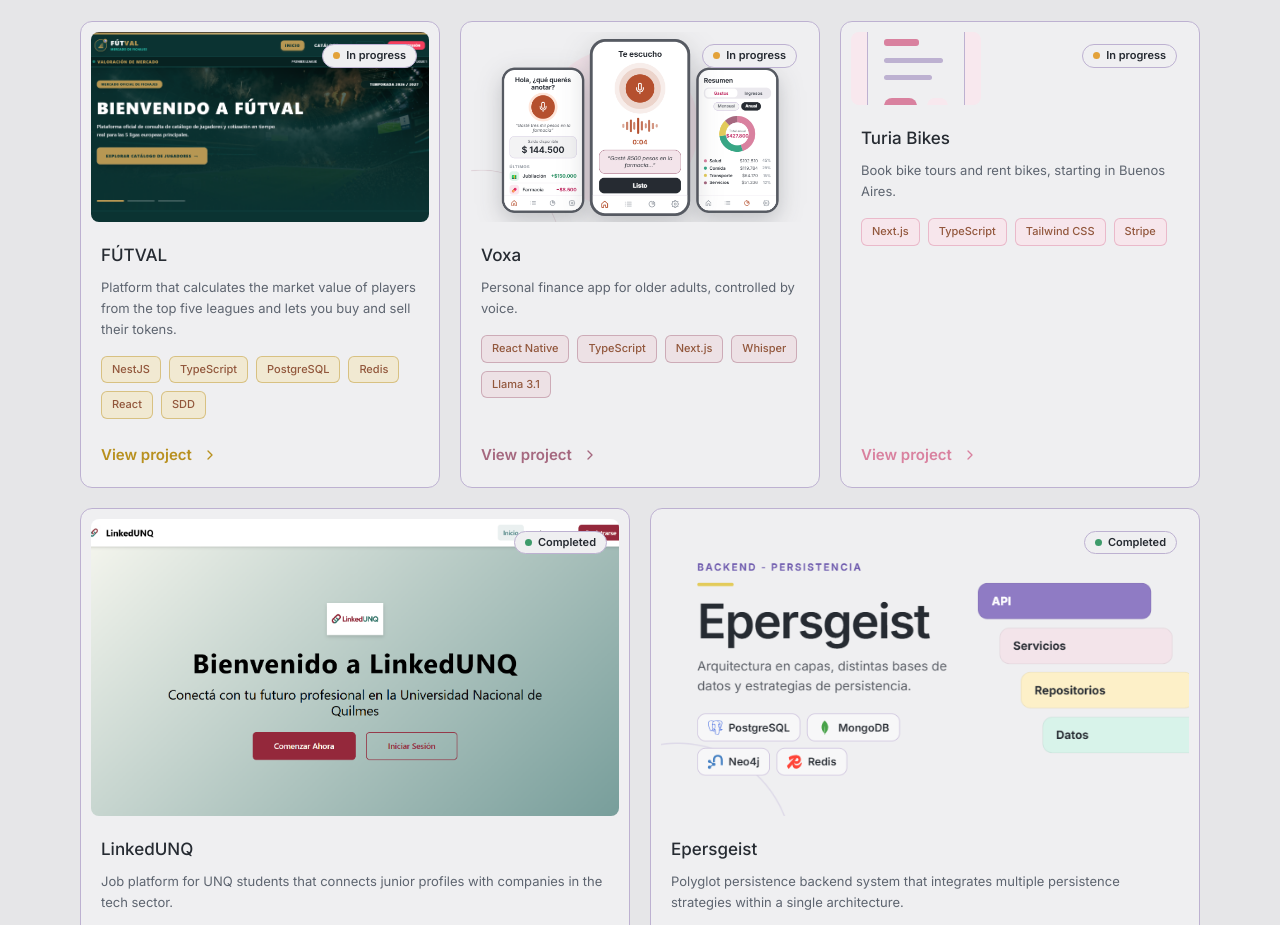
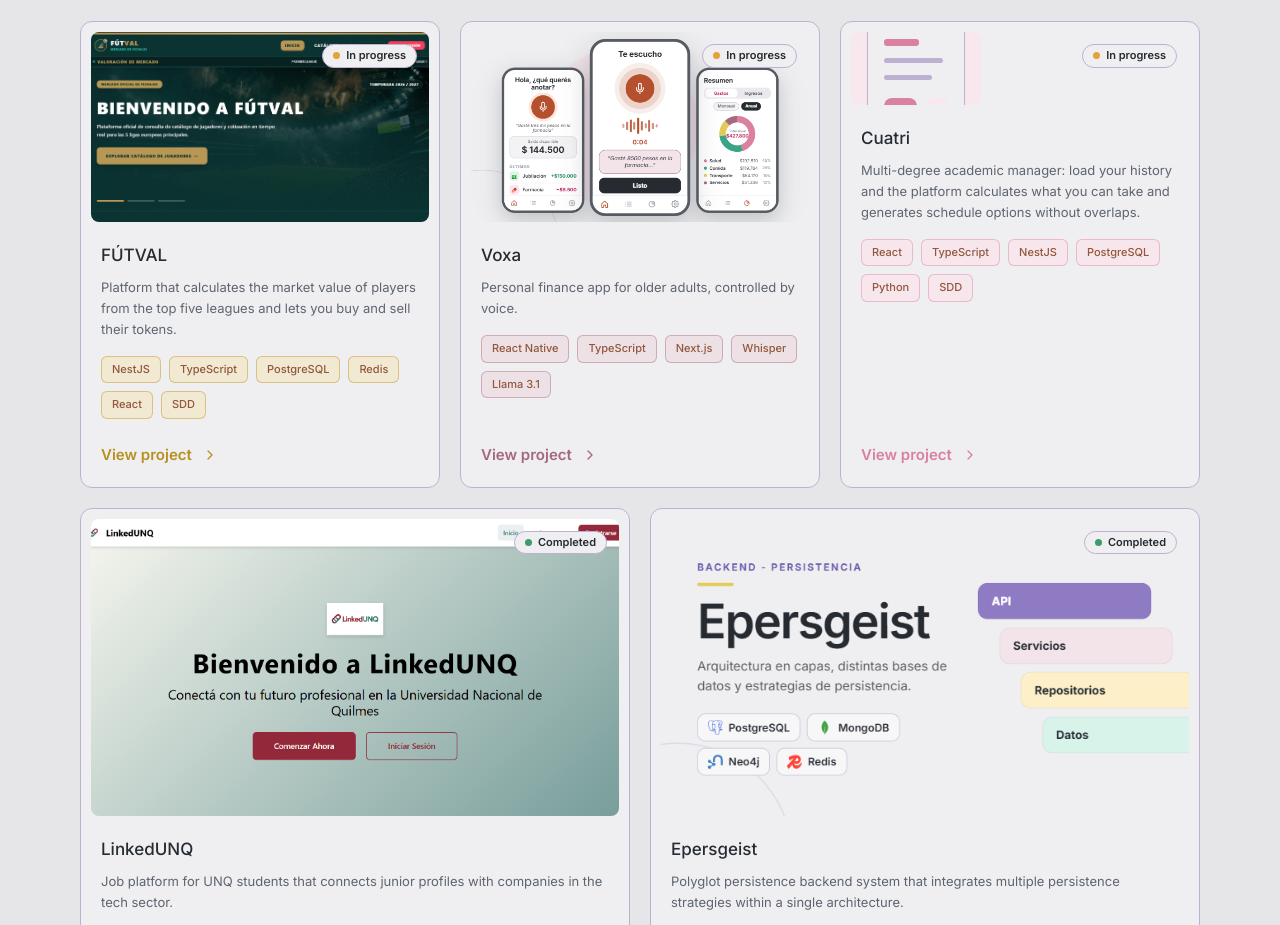
Before and after one commit to luciaviazzo/Portfolio-Lucia-Viazzo, a React (Vite) app: page / in a window 1280 px wide. Shown: the part 780-1705 px from the top of the page. Built offline with nearby package versions, Linux system fonts and the light colour scheme; some icons are missing.

Commit message:
add: cuatri

```diff
--- a/src/data/content.ts
+++ b/src/data/content.ts
@@ -76,9 +76,9 @@ export const projects: Project[] = [
     ],
   },
   {
-    id: 'bike',
+    id: 'cuatri',
     status: 'inProgress',
-    tags: ['Next.js', 'TypeScript', 'Tailwind CSS', 'Stripe'],
+    tags: ['React', 'TypeScript', 'NestJS', 'PostgreSQL', 'Python', 'SDD'],
     accent: '#D9819F',
     year: 2026,
   },
--- a/src/i18n/en.ts
+++ b/src/i18n/en.ts
@@ -98,17 +98,17 @@ export const en: Dict = {
           'Cache with Redis',
         ],
       },
-      bike: {
-        title: 'Turia Bikes',
-        description: 'Book bike tours and rent bikes, starting in Buenos Aires.',
+      cuatri: {
+        title: 'Cuatri',
+        description: 'Multi-degree academic manager: load your history and the platform calculates what you can take and generates schedule options without overlaps.',
         kind: 'Personal project',
-        about:
-          'A marketplace to book bike tours and rent bicycles, starting in Buenos Aires. It comes from my experience working at a bike tours company.',
+        about: 'Multi-degree academic manager: load your history and the platform calculates what you can take and generates schedule options without overlaps.',
         features: [
-          'Bike tour booking',
-          'Bicycle rental',
-          'Payments with Stripe',
-          'Next.js with TypeScript and Tailwind CSS',
+          'Upload the study plan as a PDF and it generates prerequisites automatically',
+          'Calculates the status of each subject based on your prerequisites',
+          'Generate schedule combinations without overlaps based on your preferred days, shifts and number of subjects',
+          'Grade history with automatic GPA',
+          'Multi-degree: each degree has its own plan, history and class schedule',
         ],
       },
     },
--- a/src/i18n/es.ts
+++ b/src/i18n/es.ts
@@ -109,17 +109,17 @@ export const es = {
           'Caché con Redis',
         ],
       },
-      bike: {
-        title: 'Turia Bikes',
-        description: 'Reservá tours en bici y alquilá bicicletas, empezando por Buenos Aires.',
+      cuatri: {
+        title: 'Cuatri',
+        description: 'Gestor académico multi-carrera: cargás tu historial y la plataforma calcula qué podés cursar y genera opciones de cursada sin solapamientos.',
         kind: 'Proyecto personal',
-        about:
-          'Un marketplace para reservar tours en bici y alquilar bicicletas, empezando por Buenos Aires. Nace de mi experiencia trabajando en una empresa de bike tours.',
+        about: 'Gestor académico multi-carrera: cargás tu historial y la plataforma calcula qué podés cursar y genera opciones de cursada sin solapamientos.',
         features: [
-          'Reserva de tours en bici',
-          'Alquiler de bicicletas',
-          'Pagos con Stripe',
-          'Next.js con TypeScript y Tailwind CSS',
+          'Subís el plan de estudios en PDF y genera las correlativas automáticamente',
+          'Calcula el estado de cada materia según tus correlativas',
+          'Generá combinaciones de cursada sin solapamientos según tus días, turnos y cantidad de materias preferidas',
+          'Historial con notas y promedio automático',
+          'Multi-carrera: cada carrera tiene su propio plan, historial y oferta de comisiones',
         ],
       },
     } as Record<ProjectId, ProjectText>,
```
